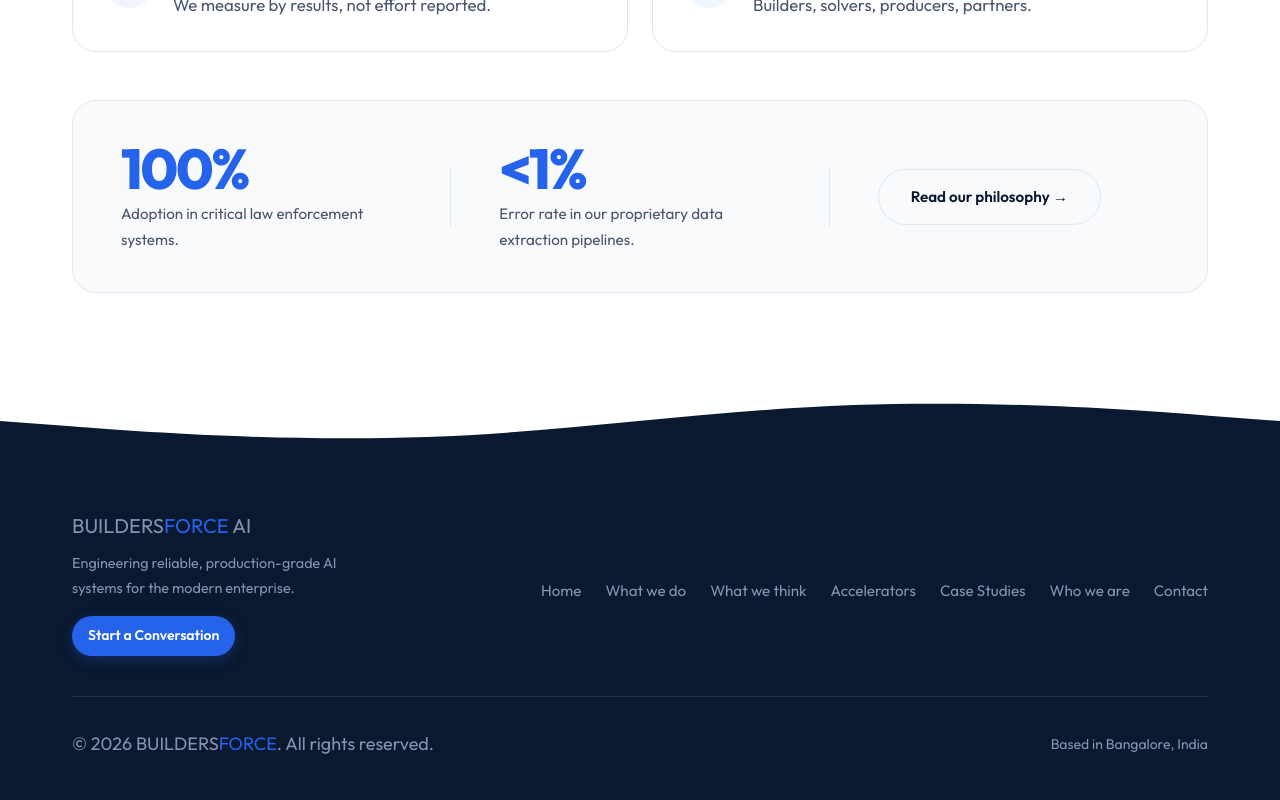
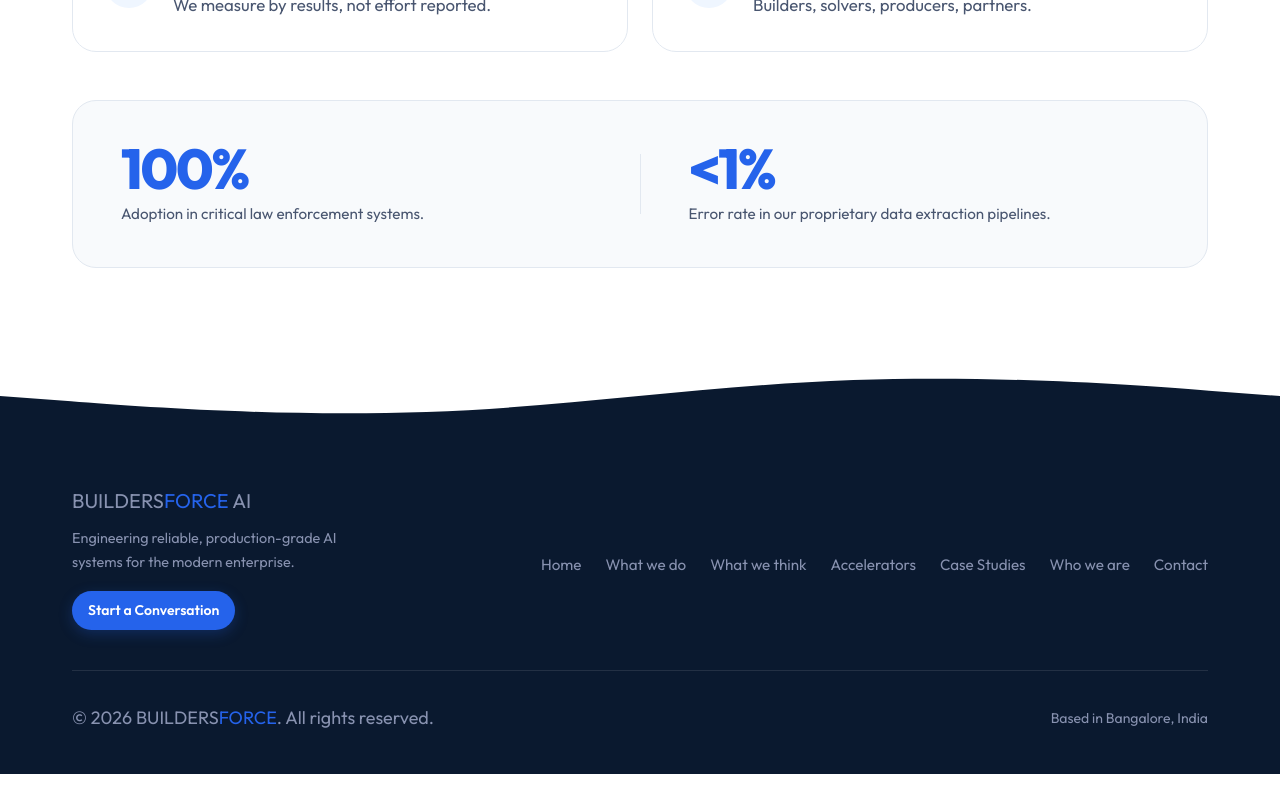
Before and after one commit to AmruthSrivatsan/BuildersForceWebsite, a React (Vite) app: page / in a window 1280 px wide. Shown: the part 1505-2305 px from the top of the page. After the commit the page ends 2279 px from the top, so only its background shows below. Built offline with nearby package versions, Linux system fonts and the light colour scheme.

Commit message:
Remove philosophy button from home page

```diff
--- a/src/pages/Home.jsx
+++ b/src/pages/Home.jsx
@@ -122,12 +122,6 @@ export default function Home() {
                   Error rate in our proprietary data extraction pipelines.
                 </p>
               </div>
-              <div className="home-metric-divider" />
-              <div className="home-metric-item">
-                <Link to="/what-we-think" className="btn btn-outline" style={{ fontSize: '0.95rem' }}>
-                  Read our philosophy →
-                </Link>
-              </div>
             </div>
           </FadeIn>
         </div>
```
